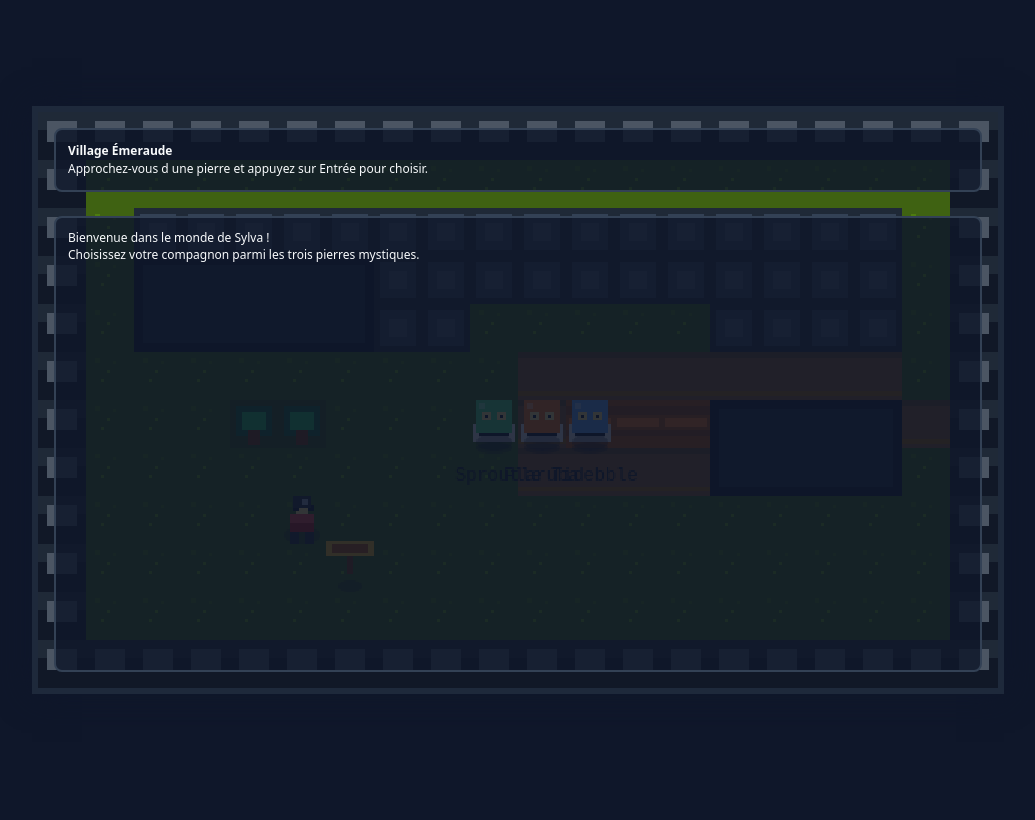
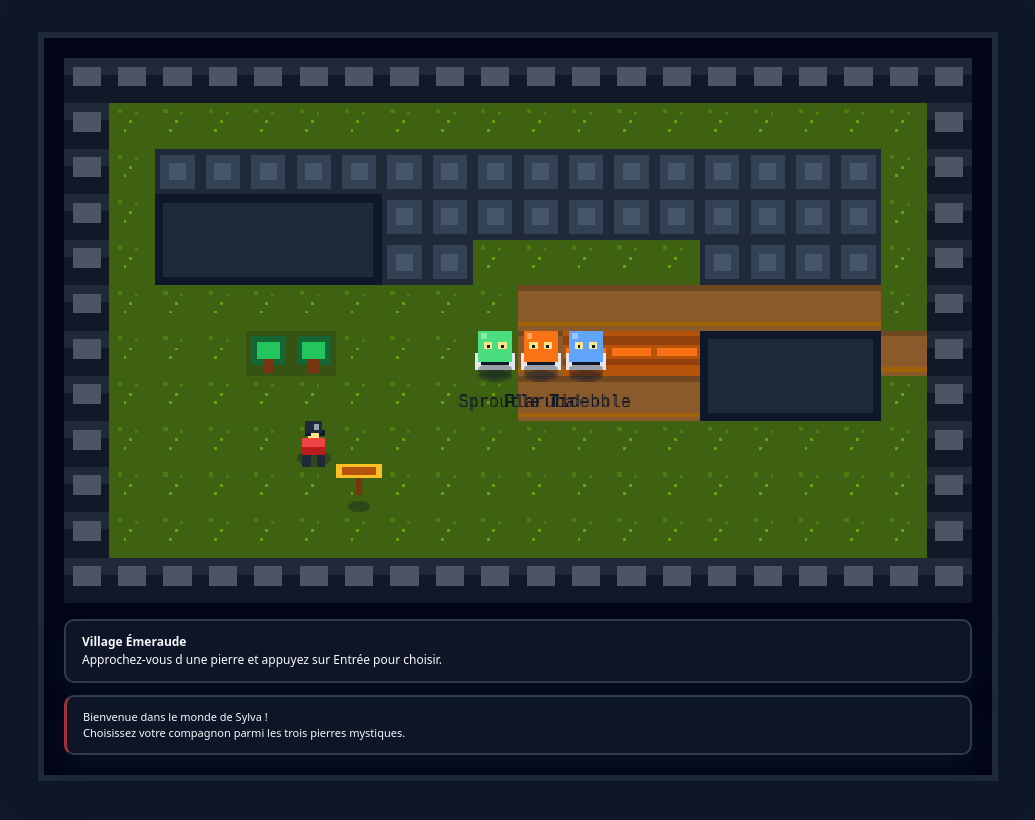
Before and after one commit to mar13ouan/minigame, a website built with Vite: page index.html in a window 1280 px wide. Shown: the whole page, without its empty margins (122-1157 px from the left). Built offline with nearby package versions, Linux system fonts and the light colour scheme.

Commit message:
Adjust HUD layout to sit below playfield

```diff
--- a/src/game/scenes.ts
+++ b/src/game/scenes.ts
@@ -408,7 +408,7 @@ class FieldScene implements Scene {
         <div class="panel info-panel">Choisissez un compagnon dans le village pour commencer l aventure.</div>
         <div class="panel log">${logHtml}</div>
       `;
-      this.updateOverlay(overlay, markup);
+      this.updateOverlay(overlay, markup, 'default');
       return;
     }
 
@@ -514,7 +514,7 @@ class FieldScene implements Scene {
         </div>
         <div class="panel log">${logHtml}</div>
       `;
-      this.updateOverlay(overlay, battleMarkup);
+      this.updateOverlay(overlay, battleMarkup, 'battle');
       return;
     }
 
@@ -525,10 +525,11 @@ class FieldScene implements Scene {
       </div>
       <div class="panel log">${logHtml}</div>
     `;
-    this.updateOverlay(overlay, markup);
+    this.updateOverlay(overlay, markup, 'default');
   }
 
-  private updateOverlay(overlay: HTMLElement, markup: string) {
+  private updateOverlay(overlay: HTMLElement, markup: string, mode: 'default' | 'battle') {
+    overlay.dataset.mode = mode;
     if (this.overlayMarkup === markup) return;
     overlay.innerHTML = markup;
     this.overlayMarkup = markup;
@@ -684,6 +685,7 @@ class StarterScene implements Scene {
   private renderOverlay({ engine, state }: SceneContext) {
     const overlay = engine.getOverlay();
     const monster = state.player.monster;
+    overlay.dataset.mode = 'default';
     overlay.innerHTML = `
       <div class="panel info-panel">
         <strong>Village Émeraude</strong><br />
--- a/src/main.ts
+++ b/src/main.ts
@@ -10,10 +10,11 @@ const bootstrap = () => {
   canvas.width = 640;
   canvas.height = 384;
   canvas.style.width = '100%';
-  canvas.style.height = '100%';
+  canvas.style.height = 'auto';
 
   const overlay = document.createElement('div');
   overlay.className = 'overlay';
+  overlay.dataset.mode = 'default';
 
   app.appendChild(canvas);
   app.appendChild(overlay);
--- a/src/styles.css
+++ b/src/styles.css
@@ -9,45 +9,45 @@ body {
   margin: 0;
   display: flex;
   justify-content: center;
-  align-items: center;
-  height: 100vh;
+  align-items: flex-start;
+  min-height: 100vh;
+  padding: 32px 0;
 }
 
 #app {
   width: 960px;
-  height: 576px;
+  background: #020617;
   border: 6px solid #1e293b;
-  background: #020617;
   box-shadow: 0 0 32px rgba(15, 23, 42, 0.8);
   position: relative;
+  display: flex;
+  flex-direction: column;
+  gap: 16px;
+  padding: 20px;
+  box-sizing: border-box;
 }
 
 canvas {
   width: 100%;
-  height: 100%;
+  height: auto;
+  display: block;
   image-rendering: pixelated;
 }
 
 .overlay {
-  position: absolute;
-  left: 0;
-  top: 0;
   width: 100%;
-  height: 100%;
-  pointer-events: none;
   display: flex;
   flex-direction: column;
-  justify-content: flex-end;
   gap: 12px;
-  padding: 16px;
-  box-sizing: border-box;
+  pointer-events: auto;
 }
 
 .overlay .panel {
-  background: rgba(15, 23, 42, 0.85);
-  border: 2px solid #334155;
-  padding: 12px;
-  border-radius: 8px;
+  background: rgba(15, 23, 42, 0.92);
+  border: 2px solid rgba(51, 65, 85, 0.9);
+  padding: 12px 16px;
+  border-radius: 10px;
+  box-shadow: 0 12px 24px rgba(15, 23, 42, 0.55);
 }
 
 .overlay .info-panel {
@@ -56,11 +56,31 @@ canvas {
 }
 
 .overlay .log {
-  flex: 1;
-  margin-top: 12px;
+  max-height: 140px;
   overflow-y: auto;
+  font-size: 11px;
+  line-height: 1.45;
+  border-left: 3px solid rgba(239, 68, 68, 0.65);
+}
+
+.overlay[data-mode='battle'] {
+  position: absolute;
+  inset: 20px;
+  display: flex;
+  flex-direction: column;
+  justify-content: flex-end;
+  gap: 12px;
+  pointer-events: none;
+}
+
+.overlay[data-mode='battle'] .panel {
+  background: rgba(15, 23, 42, 0.88);
+}
+
+.overlay[data-mode='battle'] .log {
+  max-height: none;
   font-size: 12px;
-  line-height: 1.4;
+  border-left: none;
 }
 
 
--- a/vite.config.ts
+++ b/vite.config.ts
@@ -1,12 +1,38 @@
 import { defineConfig } from 'vite';
-import { webcrypto } from 'node:crypto';
+import { randomFillSync, webcrypto as nodeWebcrypto } from 'node:crypto';
 
-if (!globalThis.crypto || typeof globalThis.crypto.getRandomValues !== 'function') {
+const ensureRandomValuesSupport = () => {
+  if (globalThis.crypto && typeof globalThis.crypto.getRandomValues === 'function') {
+    return;
+  }
+
+  const fallbackCrypto: Crypto = (nodeWebcrypto ?? {
+    getRandomValues<T extends ArrayBufferView | null>(array: T): T {
+      if (array === null) {
+        throw new TypeError("Expected an ArrayBufferView, got null.");
+      }
+
+      if (!ArrayBuffer.isView(array)) {
+        throw new TypeError('Expected input to be an ArrayBufferView.');
+      }
+
+      if (array.byteLength === 0) {
+        return array;
+      }
+
+      const bytes = new Uint8Array(array.buffer, array.byteOffset, array.byteLength);
+      randomFillSync(bytes);
+      return array;
+    }
+  }) as Crypto;
+
   Object.defineProperty(globalThis, 'crypto', {
-    value: webcrypto,
+    value: fallbackCrypto,
     configurable: true
   });
-}
+};
+
+ensureRandomValuesSupport();
 
 export default defineConfig({
   server: {
```
